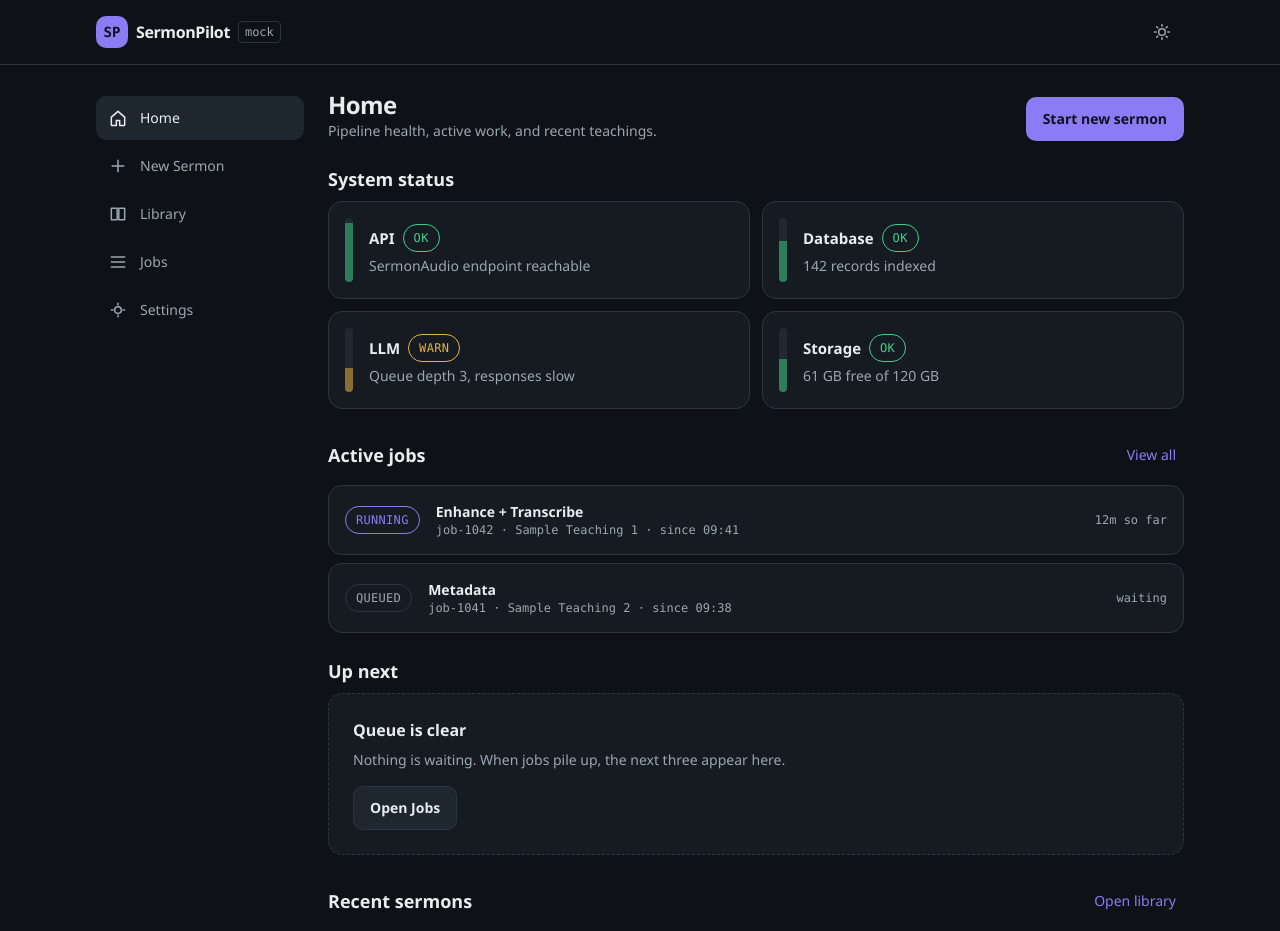
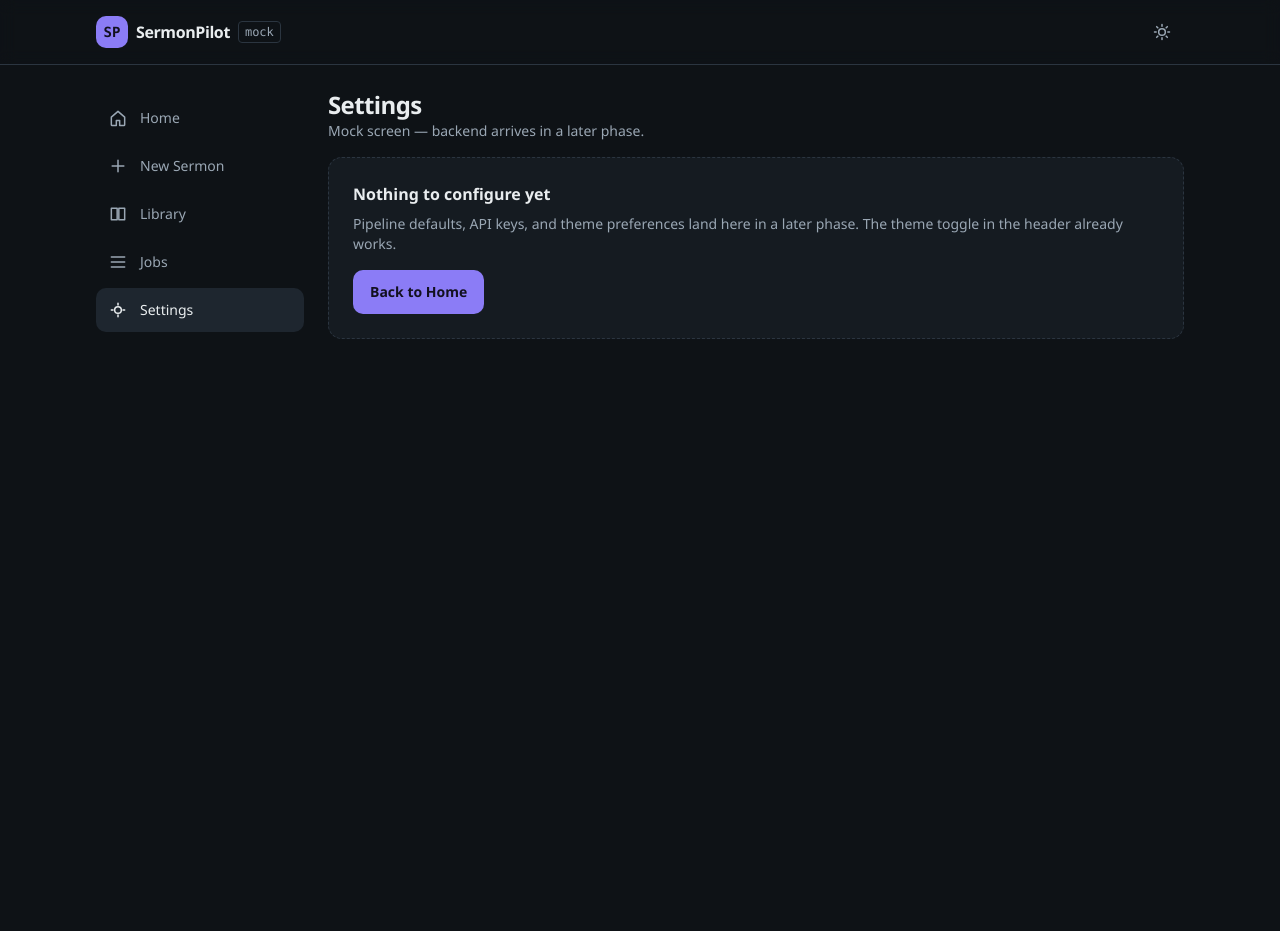
Before and after one commit to BarbellDwarf/SermonPilot, a React (Vite) app in the folder web/: page /settings in a window 1280 px wide. Shown: the top 931 px of the page. After the commit the page ends 800 px from the top, so only its background shows below. Built offline with nearby package versions, Linux system fonts and the light colour scheme.

Commit message:
feat(web): replace state nav with BrowserRouter routes

```diff
--- a/web/src/App.tsx
+++ b/web/src/App.tsx
@@ -1,25 +1,33 @@
 import { useEffect, useState } from "react";
-import { Shell, type Section } from "./components/Shell";
+import { BrowserRouter, Route, Routes } from "react-router-dom";
+import { Shell } from "./components/Shell";
 import { Home } from "./pages/Home";
 import { Jobs } from "./pages/Jobs";
-import { Placeholder } from "./pages/Placeholder";
+import { Library } from "./pages/Library";
+import { LibraryDetail } from "./pages/LibraryDetail";
+import { NewSermon } from "./pages/NewSermon";
+import { Settings } from "./pages/Settings";
 
 export function App() {
-  const [section, setSection] = useState<Section>("home");
   const [dark, setDark] = useState(true);
 
   useEffect(() => {
     document.documentElement.classList.toggle("dark", dark);
     document.documentElement.classList.toggle("light", !dark);
-  }, [dark ]);
+  }, [dark]);
 
   return (
-    <Shell section={section} onNavigate={setSection} dark={dark} onToggleTheme={() => setDark((d) => !d)}>
-      {section === "home" ? <Home onNavigate={setSection} /> : null}
-      {section === "jobs" ? <Jobs /> : null}
-      {section === "new" || section === "library" || section === "settings" ? (
-        <Placeholder section={section} onNavigate={setSection} />
-      ) : null}
-    </Shell>
+    <BrowserRouter>
+      <Shell dark={dark} onToggleTheme={() => setDark((d) => !d)}>
+        <Routes>
+          <Route path="/" element={<Home />} />
+          <Route path="/new" element={<NewSermon />} />
+          <Route path="/library" element={<Library />} />
+          <Route path="/library/:id" element={<LibraryDetail />} />
+          <Route path="/jobs" element={<Jobs />} />
+          <Route path="/settings" element={<Settings />} />
+        </Routes>
+      </Shell>
+    </BrowserRouter>
   );
 }
--- a/web/src/components/Shell.tsx
+++ b/web/src/components/Shell.tsx
@@ -1,13 +1,14 @@
+import { NavLink } from "react-router-dom";
 import { useEffect, useState, type ReactNode } from "react";
 
 export type Section = "home" | "new" | "library" | "jobs" | "settings";
 
-const items: { id: Section; label: string; path: string }[] = [
-  { id: "home", label: "Home", path: "M4 11l8-7 8 7v9a1 1 0 0 1-1 1h-5v-6h-4v6H5a1 1 0 0 1-1-1z" },
-  { id: "new", label: "New Sermon", path: "M12 5v14M5 12h14" },
-  { id: "library", label: "Library", path: "M4 5h7v14H4zM13 5h7v14h-7z" },
-  { id: "jobs", label: "Jobs", path: "M4 6h16M4 12h16M4 18h16" },
-  { id: "settings", label: "Settings", path: "M12 8a4 4 0 1 0 0 8 4 4 0 0 0 0-8zM4 12h2M18 12h2M12 4v2M12 18v2" },
+const items: { to: string; end?: boolean; label: string; path: string }[] = [
+  { to: "/", end: true, label: "Home", path: "M4 11l8-7 8 7v9a1 1 0 0 1-1 1h-5v-6h-4v6H5a1 1 0 0 1-1-1z" },
+  { to: "/new", label: "New Sermon", path: "M12 5v14M5 12h14" },
+  { to: "/library", label: "Library", path: "M4 5h7v14H4zM13 5h7v14h-7z" },
+  { to: "/jobs", label: "Jobs", path: "M4 6h16M4 12h16M4 18h16" },
+  { to: "/settings", label: "Settings", path: "M12 8a4 4 0 1 0 0 8 4 4 0 0 0 0-8zM4 12h2M18 12h2M12 4v2M12 18v2" },
 ];
 
 function Icon({ path }: { path: string }) {
@@ -19,14 +20,12 @@ function Icon({ path }: { path: string }) {
 }
 
 interface ShellProps {
-  section: Section;
-  onNavigate: (s: Section) => void;
   dark: boolean;
   onToggleTheme: () => void;
   children: ReactNode;
 }
 
-export function Shell({ section, onNavigate, dark, onToggleTheme, children }: ShellProps) {
+export function Shell({ dark, onToggleTheme, children }: ShellProps) {
   const [drawer, setDrawer] = useState(false);
 
   useEffect(() => {
@@ -36,30 +35,24 @@ export function Shell({ section, onNavigate, dark, onToggleTheme, children }: Sh
     };
     window.addEventListener("keydown", onKey);
     return () => window.removeEventListener("keydown", onKey);
-  }, [drawer ]);
+  }, [drawer]);
 
-  const go = (s: Section) => {
-    onNavigate(s);
-    setDrawer(false);
-  };
-
-  const link = (id: Section, label: string, path: string) => {
-    const active = section === id;
-    return (
-      <button
-        key={id}
-        type="button"
-        onClick={() => go(id)}
-        aria-current={active ? "page" : undefined}
-        className={`flex min-h-[44px] w-full items-center gap-3 rounded-md px-3 text-sm font-medium transition-colors ${
-          active ? "bg-raised text-mist" : "text-muted hover:bg-raised hover:text-mist"
-        }`}
-      >
-        <Icon path={path} />
-        {label}
-      </button>
-    );
-  };
+  const link = (to: string, end: boolean | undefined, label: string, path: string) => (
+    <NavLink
+      key={to}
+      to={to}
+      end={end}
+      onClick={() => setDrawer(false)}
+      className={({ isActive }) =>
+        `flex min-h-[44px] w-full items-center gap-3 rounded-md px-3 text-sm font-medium transition-colors ${
+          isActive ? "bg-raised text-mist" : "text-muted hover:bg-raised hover:text-mist"
+        }`
+      }
+    >
+      <Icon path={path} />
+      {label}
+    </NavLink>
+  );
 
   return (
     <div className="min-h-screen bg-ink text-mist">
@@ -110,7 +103,7 @@ export function Shell({ section, onNavigate, dark, onToggleTheme, children }: Sh
 
       <div className="mx-auto flex max-w-shell items-stretch gap-6 px-4 py-6">
         <nav aria-label="Sections" className="sticky top-24 hidden h-fit w-52 shrink-0 flex-col gap-1 md:flex">
-          {items.map((i) => link(i.id, i.label, i.path))}
+          {items.map((i) => link(i.to, i.end, i.label, i.path))}
         </nav>
         <main id="main" className="min-w-0 flex-1">
           {children}
@@ -134,7 +127,7 @@ export function Shell({ section, onNavigate, dark, onToggleTheme, children }: Sh
                 </svg>
               </button>
             </div>
-            {items.map((i) => link(i.id, i.label, i.path))}
+            {items.map((i) => link(i.to, i.end, i.label, i.path))}
           </nav>
         </div>
       ) : null}
--- a/web/src/pages/Home.tsx
+++ b/web/src/pages/Home.tsx
@@ -1,5 +1,5 @@
+import { Link } from "react-router-dom";
 import { activeJobs, recentSermons, services, type SermonStatus } from "../mock/data";
-import type { Section } from "../components/Shell";
 import { Button, Card, Chip, EmptyState, Meter } from "../components/ui";
 
 const sermonTone: Record<SermonStatus, string> = {
@@ -9,7 +9,7 @@ const sermonTone: Record<SermonStatus, string> = {
   failed: "error",
 };
 
-export function Home({ onNavigate }: { onNavigate: (s: Section) => void }) {
+export function Home() {
   return (
     <div className="flex flex-col gap-6">
       <div className="flex flex-wrap items-end justify-between gap-3">
@@ -17,9 +17,9 @@ export function Home({ onNavigate }: { onNavigate: (s: Section) => void }) {
           <h1 className="text-2xl font-bold tracking-tight">Home</h1>
           <p className="text-sm text-muted">Pipeline health, active work, and recent teachings.</p>
         </div>
-        <Button variant="primary" onClick={() => onNavigate("new")}>
-          Start new sermon
-        </Button>
+        <Link to="/new">
+          <Button variant="primary">Start new sermon</Button>
+        </Link>
       </div>
 
       <section aria-labelledby="status-h">
@@ -45,19 +45,22 @@ export function Home({ onNavigate }: { onNavigate: (s: Section) => void }) {
       <section aria-labelledby="active-h">
         <div className="mb-2 flex items-center justify-between gap-2">
           <h2 id="active-h" className="text-lg font-semibold">Active jobs</h2>
-          <button
-            type="button"
-            onClick={() => onNavigate("jobs")}
+          <Link
+            to="/jobs"
             className="inline-flex min-h-[44px] items-center rounded-md px-2 text-sm font-medium text-accent hover:underline"
           >
             View all
-          </button>
+          </Link>
         </div>
         {activeJobs.length === 0 ? (
           <EmptyState
             title="No jobs running"
             body="Everything is idle. Start a new sermon and it will show up here."
-            action={<Button variant="primary" onClick={() => onNavigate("new")}>Start new sermon</Button>}
+            action={
+              <Link to="/new">
+                <Button variant="primary">Start new sermon</Button>
+              </Link>
+            }
           />
         ) : (
           <ol className="flex flex-col gap-2">
@@ -82,27 +85,29 @@ export function Home({ onNavigate }: { onNavigate: (s: Section) => void }) {
         <EmptyState
           title="Queue is clear"
           body="Nothing is waiting. When jobs pile up, the next three appear here."
-          action={<Button onClick={() => onNavigate("jobs")}>Open Jobs</Button>}
+          action={
+            <Link to="/jobs">
+              <Button>Open Jobs</Button>
+            </Link>
+          }
         />
       </section>
 
       <section aria-labelledby="recent-h">
         <div className="mb-2 flex items-center justify-between gap-2">
           <h2 id="recent-h" className="text-lg font-semibold">Recent sermons</h2>
-          <button
-            type="button"
-            onClick={() => onNavigate("library")}
+          <Link
+            to="/library"
             className="inline-flex min-h-[44px] items-center rounded-md px-2 text-sm font-medium text-accent hover:underline"
           >
             Open library
-          </button>
+          </Link>
         </div>
         <ul className="grid grid-cols-1 gap-3 sm:grid-cols-2">
           {recentSermons.map((s) => (
             <li key={s.id}>
-              <button
-                type="button"
-                onClick={() => onNavigate("library")}
+              <Link
+                to={`/library/${s.id}`}
                 aria-label={`${s.title} by ${s.speaker}, status ${s.status}`}
                 className="block w-full rounded-lg border border-line bg-surface p-4 text-left transition-colors hover:border-muted"
               >
@@ -110,9 +115,9 @@ export function Home({ onNavigate }: { onNavigate: (s: Section) => void }) {
                   <Chip tone={sermonTone[s.status]}>{s.status}</Chip>
                   <span className="font-mono text-xs text-muted">{s.duration}</span>
                 </div>
-                <p className="mt-2 truncate text-base font-semibold">{s.title}</p>
+                <p className="mt-2 text-base font-semibold [overflow-wrap:anywhere]">{s.title}</p>
                 <p className="truncate text-sm text-muted">{s.speaker} · {s.updated}</p>
-              </button>
+              </Link>
             </li>
           ))}
         </ul>
--- /dev/null
+++ b/web/src/pages/NewSermon.tsx
@@ -0,0 +1,22 @@
+import { Link } from "react-router-dom";
+import { Button, EmptyState } from "../components/ui";
+
+export function NewSermon() {
+  return (
+    <div className="flex flex-col gap-4">
+      <div>
+        <h1 className="text-2xl font-bold tracking-tight">New Sermon</h1>
+        <p className="text-sm text-muted">Mock screen — backend arrives in Phase 3.</p>
+      </div>
+      <EmptyState
+        title="Start a run"
+        body="Phase 3 wires this to the real pipeline. For now, pick a sample file and the mock run appears under Jobs."
+        action={
+          <Link to="/jobs">
+            <Button variant="primary">View mock Jobs</Button>
+          </Link>
+        }
+      />
+    </div>
+  );
+}
--- a/web/src/pages/Placeholder.tsx
+++ /dev/null
@@ -1,44 +0,0 @@
-import type { Section } from "../components/Shell";
-import { Button } from "../components/ui";
-import { EmptyState } from "../components/ui";
-
-const copy: Record<Exclude<Section, "home" | "jobs">, { title: string; heading: string; body: string }> = {
-  new: {
-    title: "New Sermon",
-    heading: "Start a run",
-    body: "Phase 2 wires this to the real pipeline. For now, pick a sample file and the mock run appears under Jobs.",
-  },
-  library: {
-    title: "Library",
-    heading: "No teachings yet",
-    body: "Processed teachings will live here with search, status badges, and one-tap regenerate. Import or process a sermon to get started.",
-  },
-  settings: {
-    title: "Settings",
-    heading: "Nothing to configure yet",
-    body: "Pipeline defaults, API keys, and theme preferences land here in a later phase. The theme toggle in the header already works.",
-  },
-};
-
-export function Placeholder({ section, onNavigate }: { section: Exclude<Section, "home" | "jobs">; onNavigate: (s: Section) => void }) {
-  const c = copy[section];
-  return (
-    <div className="flex flex-col gap-4">
-      <div>
-        <h1 className="text-2xl font-bold tracking-tight">{c.title}</h1>
-        <p className="text-sm text-muted">Mock screen — backend arrives in Phase 2.</p>
-      </div>
-      <EmptyState
-        title={c.heading}
-        body={c.body}
-        action={
-          section === "new" ? (
-            <Button variant="primary" onClick={() => onNavigate("jobs")}>View mock Jobs</Button>
-          ) : (
-            <Button variant="primary" onClick={() => onNavigate("home")}>Back to Home</Button>
-          )
-        }
-      />
-    </div>
-  );
-}
--- /dev/null
+++ b/web/src/pages/Settings.tsx
@@ -0,0 +1,22 @@
+import { Link } from "react-router-dom";
+import { Button, EmptyState } from "../components/ui";
+
+export function Settings() {
+  return (
+    <div className="flex flex-col gap-4">
+      <div>
+        <h1 className="text-2xl font-bold tracking-tight">Settings</h1>
+        <p className="text-sm text-muted">Mock screen — backend arrives in a later phase.</p>
+      </div>
+      <EmptyState
+        title="Nothing to configure yet"
+        body="Pipeline defaults, API keys, and theme preferences land here in a later phase. The theme toggle in the header already works."
+        action={
+          <Link to="/">
+            <Button variant="primary">Back to Home</Button>
+          </Link>
+        }
+      />
+    </div>
+  );
+}
```
